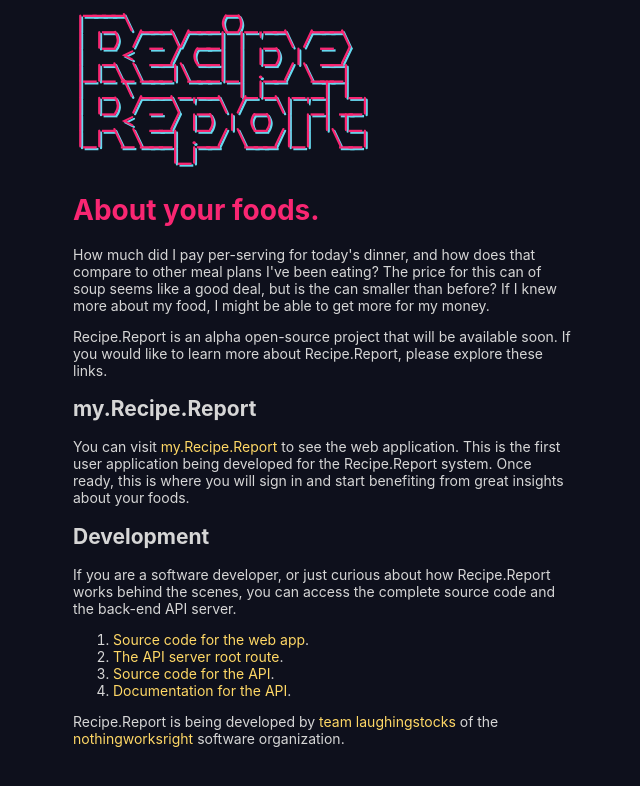
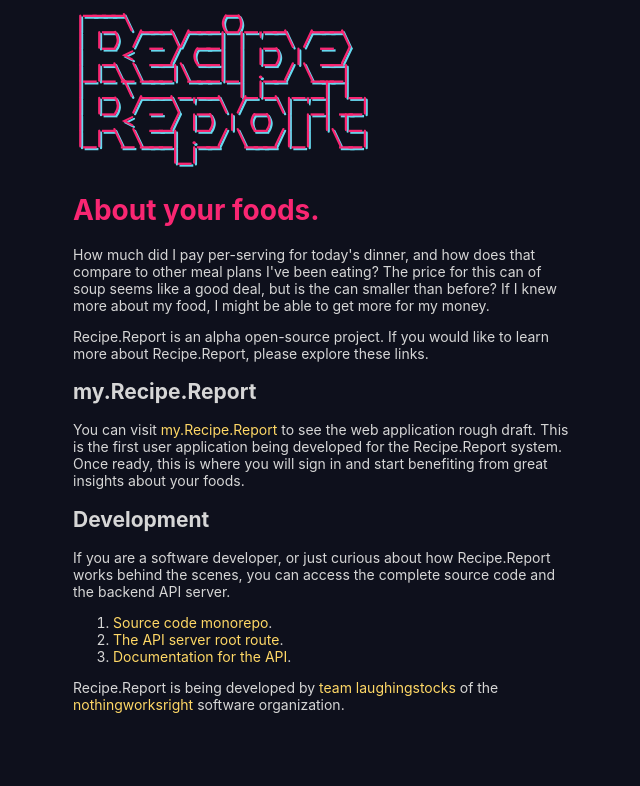
Before and after one commit to nothingworksright/www.recipe.report, a Jekyll site: the page built from README.md, in a window 1280 px wide. Shown: the top 786 px of the page, without its empty margins (317-957 px from the left). Built offline with Jekyll 4.4.1, drawn with Linux system fonts in a browser that asks for light colours; our own code applies the rules of GitHub Pages for plain Markdown files.

Commit message:
Update explained.html

```diff
--- a/_includes/explained.html
+++ b/_includes/explained.html
@@ -2,19 +2,18 @@
   How much did I pay per-serving for today's dinner, and how does that compare to other meal plans I've been eating? The price for this can of soup seems like a good deal, but is the can smaller than before? If I knew more about my food, I might be able to get more for my money.
 </p>
 <p>
-  Recipe.Report is an alpha open-source project that will be available soon. If you would like to learn more about Recipe.Report, please explore these links.
+  Recipe.Report is an alpha open-source project. If you would like to learn more about Recipe.Report, please explore these links.
 </p>
 <p>
   <h2>my.Recipe.Report</h2>
-  You can visit <a href='https://my.recipe.report' target='_blank'>my.Recipe.Report</a> to see the web application. This is the first user application being developed for the Recipe.Report system. Once ready, this is where you will sign in and start benefiting from great insights about your foods.
+  You can visit <a href='https://my.recipe.report' target='_blank'>my.Recipe.Report</a> to see the web application rough draft. This is the first user application being developed for the Recipe.Report system. Once ready, this is where you will sign in and start benefiting from great insights about your foods.
 </p>
 <p>
   <h2>Development</h2>
-  If you are a software developer, or just curious about how Recipe.Report works behind the scenes, you can access the complete source code and the back-end API server.
+  If you are a software developer, or just curious about how Recipe.Report works behind the scenes, you can access the complete source code and the backend API server.
   <ol>
-    <li><a href='https://github.com/nothingworksright/my.recipe.report' target='_blank'>Source code for the web app</a>.</li>
+    <li><a href='https://github.com/nothingworksright/recipe-report' target='_blank'>Source code monorepo</a>.</li>
     <li><a href='https://api.recipe.report' target='_blank'>The API server root route</a>.</li>
-    <li><a href='https://github.com/nothingworksright/api.recipe.report' target='_blank'>Source code for the API</a>.</li>
     <li><a href='https://docs.recipe.report/' target='_blank'>Documentation for the API</a>.</li>
   </ol>
 </p>
```
